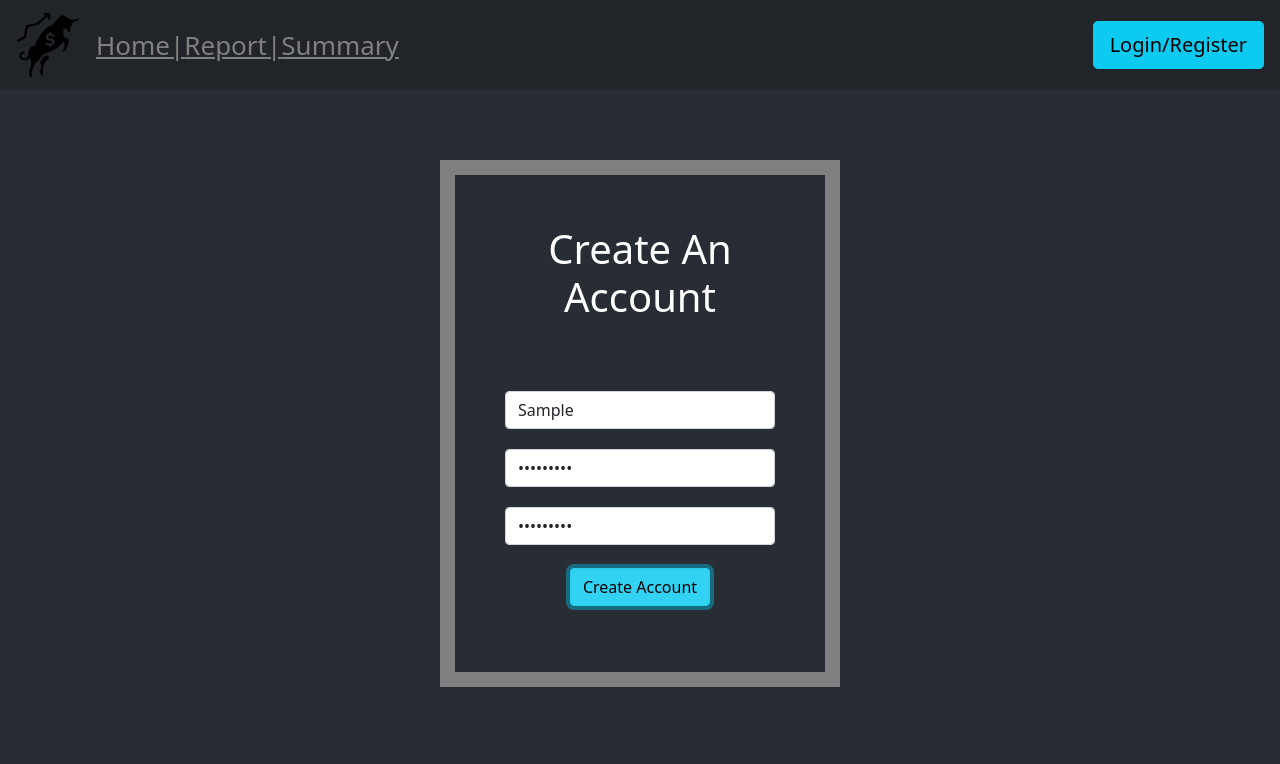
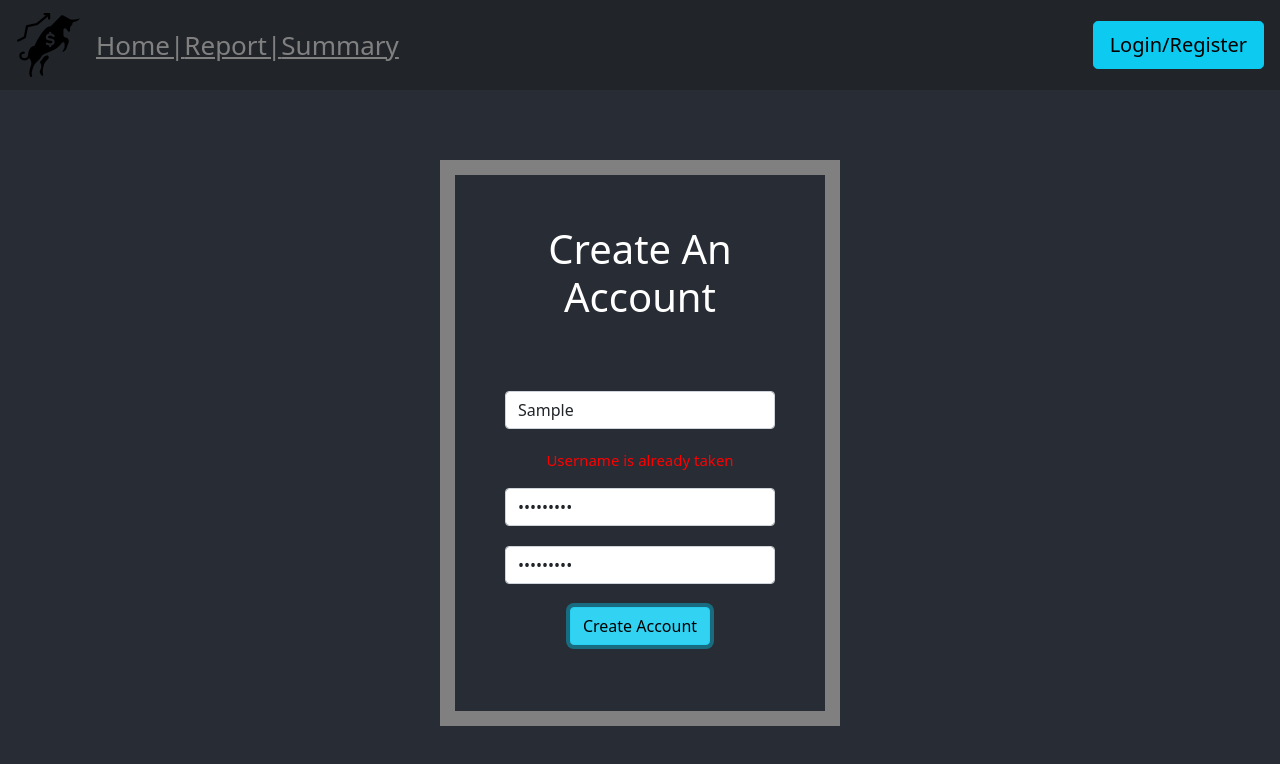
Before and after one commit to jbri91/newFantasyStockApp, a React (Create React App) app: page /createAccount in a window 1280 px wide. Both pictures are taken after typing "Sample", "Sample123", "Sample123" into the empty fields and a click on the button "Create Account". Shown: the top 764 px of the page. Built offline with nearby package versions, Linux system fonts and the light colour scheme; no server answers.

Commit message:
password validation

```diff
--- a/src/components/CreateAccount.js
+++ b/src/components/CreateAccount.js
@@ -3,19 +3,25 @@ import React, { useEffect, useState } from "react";
 function CreateAccount() {
   const [username, setUsername] = useState("");
   const [password, setPassword] = useState("");
-  // const [copyPassword, setCopyPassword] = useState('');
+  const [error, setError] = useState("");
+  const [passwordRequirements, setPasswordRequirements] = useState("");
+  const [copyPassword, setCopyPassword] = useState("");
+  const [ noMatch, setNoMatch ] = useState('');
+  const [ fieldsCheck, setFieldsCheck ] = useState('')
 
   function handleUsername(e) {
-      setUsername(e.target.value);
+    setUsername(e.target.value);
   }
 
   function handlePassword(e) {
     setPassword(e.target.value);
   }
 
-  // function handleCopyPassword(e) {
-  //     setCopyPassword(e.target.value)
-  // };
+  function handleCopyPassword(e) {
+    setCopyPassword(e.target.value);
+  }
+
+  console.log(copyPassword);
 
   function handleSubmit(e) {
     e.preventDefault();
@@ -27,10 +33,34 @@ function CreateAccount() {
         password: password,
       }),
     };
-    fetch("api/createaccount", requestOptions)
-      .then((res) => res.json())
-      .then((data) => console.log(data))
-      .catch((error) => console.log('Username is already taken'));
+
+    let checkPassword = password;
+    let regex = new RegExp(/[A-Z]/ && /[0-9]/);
+    let result = regex.test(checkPassword);
+
+    console.log(result);
+    if(username && password) {
+    if ((password.length > 8, result)) {
+      if (copyPassword == password) {
+        fetch("api/createaccount", requestOptions)
+          .then((res) => res.json())
+          .then((data) => console.log(data))
+          .catch((error) => setError(error));
+      } else{
+        setNoMatch(<p style={{ fontSize: "15px", color: "red", marginRight: "30px" }}>Password does not match</p>)
+      }
+    } else {
+      setPasswordRequirements(
+        <ul style={{ fontSize: "15px", color: "red", marginRight: "30px" }}>
+          <li>Password must be 8 or more characters</li>
+          <li>Password must have atleast one uppercase letter</li>
+          <li>Password must have atleast one Number</li>
+        </ul>
+      );
+    }
+  } else {
+    setFieldsCheck(<p  style={{ fontSize: "15px", color: "red", marginRight: "30px" }} >Please Fill In All Fields</p>)
+  }
   }
 
   return (
@@ -48,12 +78,18 @@ function CreateAccount() {
           Create An Account
         </h1>
         <form onSubmit={handleSubmit}>
+          {fieldsCheck}
           <input
             className="form-control"
             onChange={handleUsername}
             style={{ marginBottom: "20px" }}
             placeholder="Username"
           />
+          {error ? (
+            <p style={{ fontSize: "15px", color: "red" }}>
+              Username is already taken
+            </p>
+          ) : null}
           <input
             className="form-control"
             onChange={handlePassword}
@@ -63,10 +99,13 @@ function CreateAccount() {
           />
           <input
             className="form-control"
+            onChange={handleCopyPassword}
             type="password"
             style={{ marginBottom: "20px" }}
-            placeholder="Re-type Password"
+            placeholder={"Re-type Password"}
           />
+          {noMatch}
+          {passwordRequirements}
           <button type="submit" className="btn btn-info">
             Create Account
           </button>
```
Also changed, not shown: 1 other file (tests, documents, lock files or other folders).
